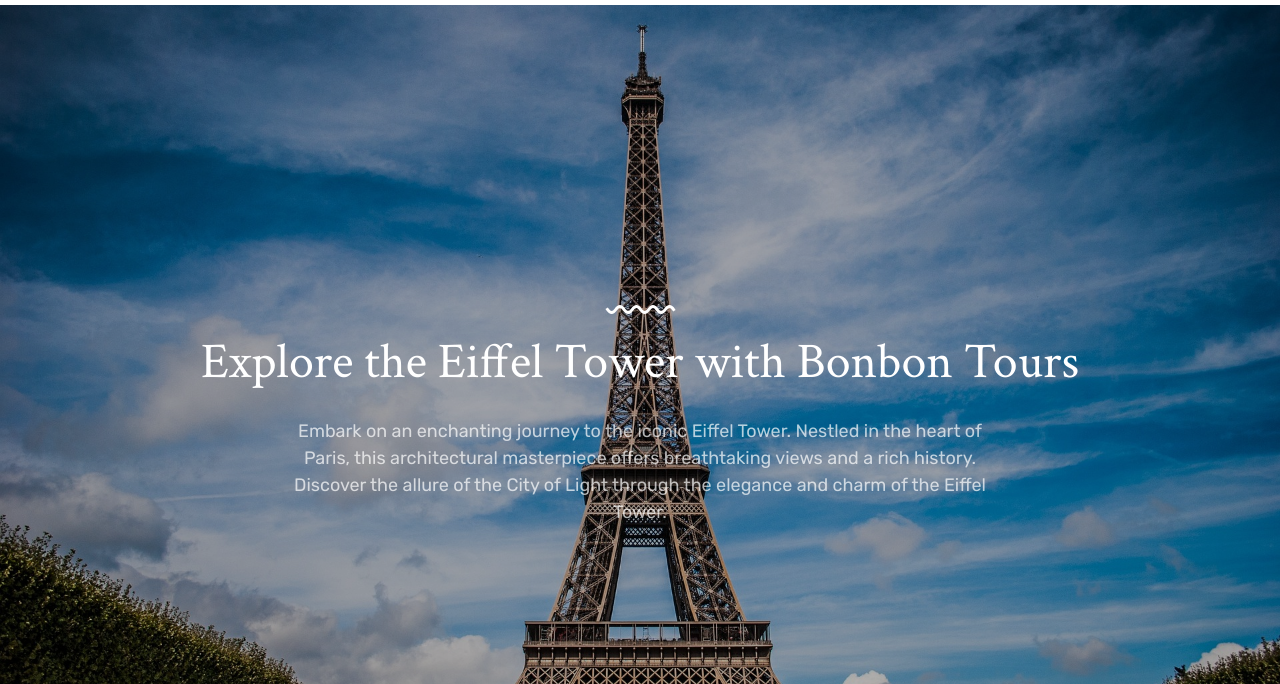
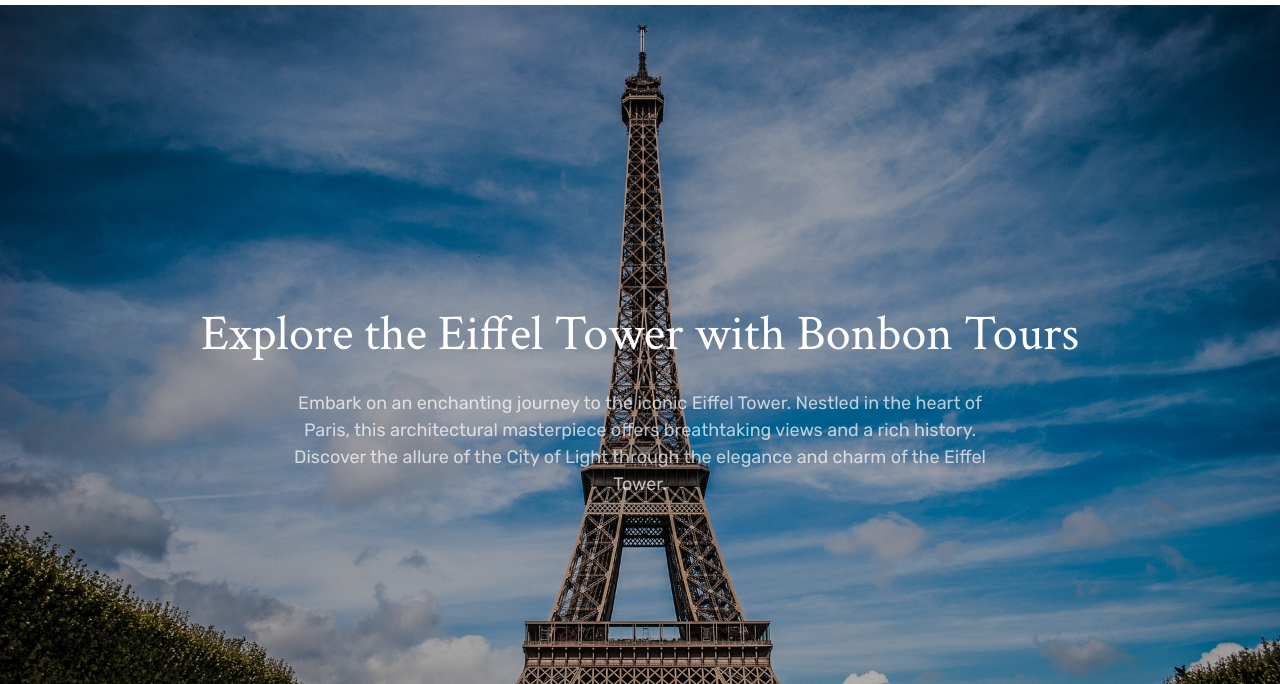
Before and after one commit to xProo/bonbon-tours-demo, a website: page index.html in a window 1280 px wide. Shown: the part 116-800 px from the top of the page. Drawn offline with Linux system fonts and the light colour scheme; files whose address does not match are found by name.

Commit message:
change curve_white

```diff
--- a/index.html
+++ b/index.html
@@ -89,7 +89,7 @@
             <div class="row">
               <div class="col-md-10 col-md-offset-1">
                 <div class="probootstrap-slider-text text-center">
-                  <p><img src="img/curve_white.svg" class="seperator probootstrap-animate" alt="image bonbon tour"></p>
+                  <!-- <p><img src="img/curve_white.svg" class="seperator probootstrap-animate" alt="image bonbon tour"></p> -->
 
                   <h1 class="probootstrap-heading probootstrap-animate" id="explore_eiffel"> </h1></h1>
                   <div class="probootstrap-animate probootstrap-sub-wrap" id="eiffel_description"></div>
@@ -105,7 +105,7 @@
             <div class="row">
               <div class="col-md-10 col-md-offset-1">
                 <div class="probootstrap-slider-text text-center">
-                  <p><img src="img/curve_white.svg" class="seperator probootstrap-animate" alt="image bonbon tour"></p>
+                  <!-- <p><img src="img/curve_white.svg" class="seperator probootstrap-animate" alt="image bonbon tour"></p> -->
                   <h1 class="probootstrap-heading probootstrap-animate" id="explore_lachaise"></h1>
                   <div class="probootstrap-animate probootstrap-sub-wrap" id="lachaise_description"></div>
                 </div>
@@ -118,7 +118,7 @@
             <div class="row">
               <div class="col-md-10 col-md-offset-1">
                 <div class="probootstrap-slider-text text-center">
-                  <p><img src="img/curve_white.svg" class="seperator probootstrap-animate" alt="image bonbon tour"></p>
+                  <!-- <p><img src="img/curve_white.svg" class="seperator probootstrap-animate" alt="image bonbon tour"></p> -->
                   <h1 class="probootstrap-heading probootstrap-animate" id="explore_montmartre" ></h1>
                   <div class="probootstrap-animate probootstrap-sub-wrap" id="montmartre_description"></div>
                 </div>
@@ -131,7 +131,7 @@
             <div class="row">
               <div class="col-md-10 col-md-offset-1">
                 <div class="probootstrap-slider-text text-center">
-                  <p><img src="img/curve_white.svg" class="seperator probootstrap-animate" alt="image bonbon tour"></p>
+                  <!-- <p><img src="img/curve_white.svg" class="seperator probootstrap-animate" alt="image bonbon tour"></p> -->
                   <h1 class="probootstrap-heading probootstrap-animate" id="explore_notre_dame"></h1>
                   <div class="probootstrap-animate probootstrap-sub-wrap" id="notre_dame_description"></div>
                 </div>
@@ -144,7 +144,7 @@
             <div class="row">
               <div class="col-md-10 col-md-offset-1">
                 <div class="probootstrap-slider-text text-center">
-                  <p><img src="img/curve_white.svg" class="seperator probootstrap-animate" alt="image bonbon tour"></p>
+                  <!-- <p><img src="img/curve_white.svg" class="seperator probootstrap-animate" alt="image bonbon tour"></p> -->
                   <h1 class="probootstrap-heading probootstrap-animate" id="explore_latin_quarter"></h1>
                   <div class="probootstrap-animate probootstrap-sub-wrap" id="latin_quarter_description"></div>
                 </div>
@@ -416,7 +416,7 @@
     <div class="text">
       <div class="probootstrap-animate fadeInUp probootstrap-animated">
         <h2 class="mt0">Costumer Reviews </h2>
-        <p><img src="img/curve_white.svg" class="seperator" alt="image bonbon tour"></p>
+        <!-- <p><img src="img/curve_white.svg" class="seperator" alt="image bonbon tour"></p> -->
         <div class="row">
           <div class="col-md-6">
             <p>At Bonbon Tours, we cherish the invaluable feedback from our customers. Your reviews are not just comments; they are the heartbeat of our service. We take immense pride in being guided by your experiences, ensuring each tour is crafted to exceed expectations.</p>
```
Also changed, not shown: FAQ.html (+2 -2 lines), about.html (+2 -2 lines), contact.html (+2 -2 lines), privacy-policy.html (+2 -2 lines), terms-and-conditions.html (+2 -2 lines), work-with-us.html (+2 -2 lines).
